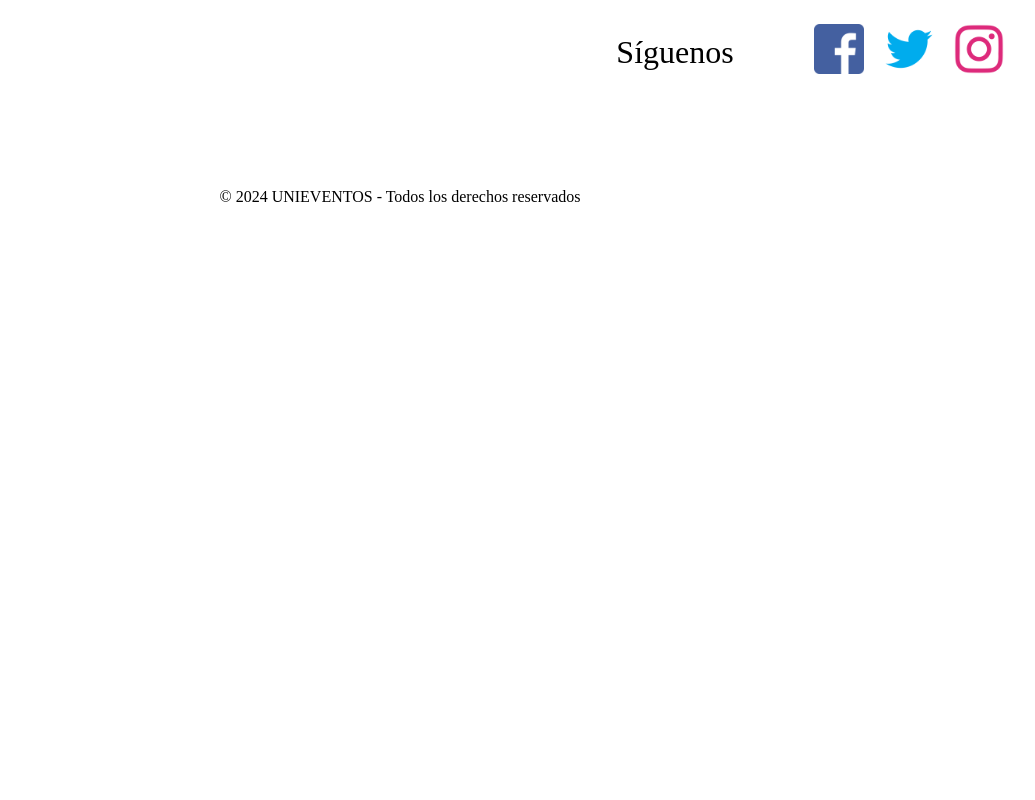
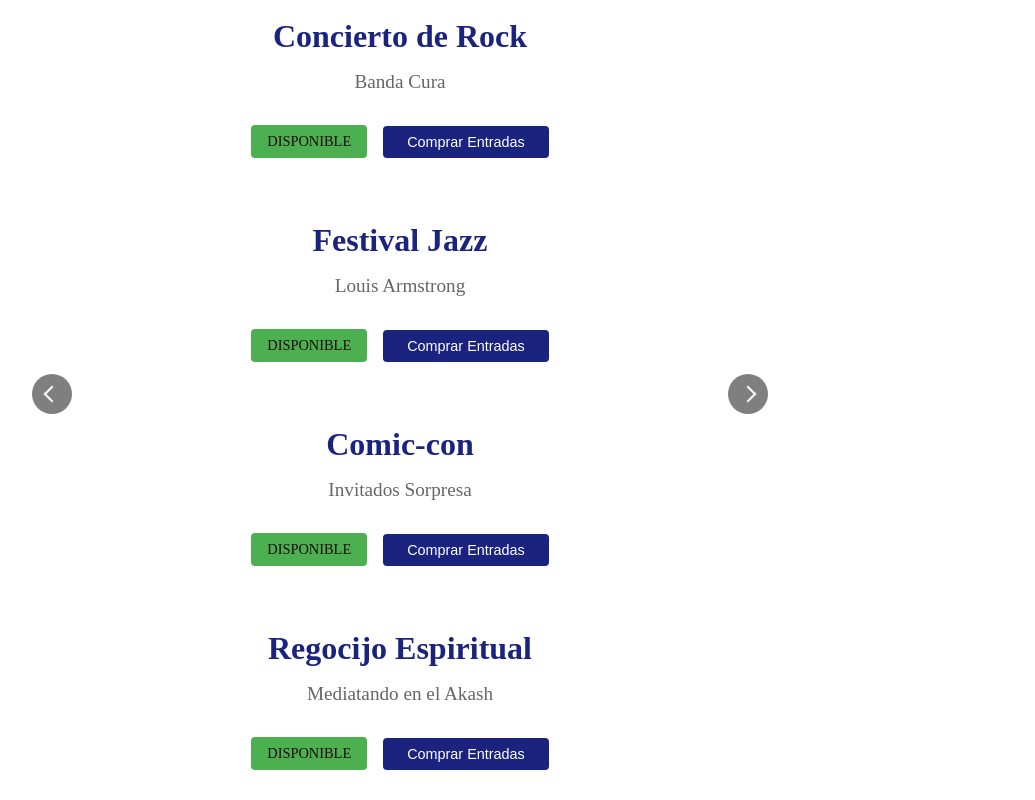
Before and after one commit to Vimag83/UNIEVENTOS-FRONT, an Angular app: page / in a window 1280 px wide. Shown: the part 620-1420 px from the top of the page, without its empty margins (240-1275 px from the left). Before the commit the page ends 882 px from the top, so only its background shows below. Built offline with nearby package versions, Linux system fonts and the light colour scheme.

Commit message:
Algo de maquillaje y eventos destacado en inicio

```diff
--- a/src/app/components/inicio/inicio.component.css
+++ b/src/app/components/inicio/inicio.component.css
@@ -1,9 +1,9 @@
 .hero-section {
   text-align: center;
   padding: 4rem 1rem;
-    background: linear-gradient(rgba(112, 100, 100, 0.7), rgba(36, 35, 35, 0.7)),
+  background: linear-gradient(rgba(240, 214, 186, 0.7), rgba(233, 152, 106, 0.7)),
               url('/assets/images/hero-bg.jpg') center/cover;
-    color: white;
+  color: rgb(76, 42, 42);
 }
 
 .hero-section h1 {
@@ -13,7 +13,7 @@
 
 .hero-section p {
   font-size: 1.2rem;
-    margin-bottom: rem;
+  margin-bottom: 1rem;
 }
 
 .hero-buttons {
@@ -42,133 +42,186 @@
 
 .btn.secondary {
   background: transparent;
-    border: 2px solid white;
-    color: white;
+  border: 2px solid rgb(105, 46, 46);
+  color: rgb(66, 35, 35);
 }
 
+/* Estilos para la sección de eventos destacados */
 .eventos-destacados {
   padding: 4rem 0;
+  text-align: center;
 }
 
 .eventos-destacados h2 {
-    text-align: center;
+  color: #666;
   margin-bottom: 2rem;
 }
-  .social-container {
-    display: flex;
-    justify-content: flex-end;
-    align-items: center;
-    gap: 60px;
-    padding-right: 60px; /* agrega un margen derecho para evitar que toque el borde */
-    margin-bottom: 10px; /* espacio opcional en la parte inferior */
+
+.carousel {
+  position: relative;
+  max-width: 800px;
+  margin: 0 auto;
+  padding: 2rem 0;
 }
 
-.social-text {
-    margin-right: 30px; /* espacio entre el texto y los iconos */
-    font-size: 2rem;
+.carousel-item {
+  text-align: center;
+  padding: 2rem;
 }
 
-.social-icons img {
-  margin-left: 20px; /* Espacio entre los iconos */
-  transition: transform 0.3s ease; /* Transición suave para el efecto hover */
-  display: inline-block; /* Necesario para la transformación */
-  width: 50px; /* o el tamaño que prefieras */
-  height: auto;
-  max-width: 100%;
-  margin-top: 0.5rem;
-  transform: translateY(-5px);
+.event-content {
+  display: flex;
+  flex-direction: column;
+  align-items: center;
+  gap: 1rem;
 }
 
+.event-title {
+  color: #1a237e;
+  font-size: 2rem;
+  margin: 0;
+}
+
+.event-subtitle {
+  color: #666;
+  font-size: 1.2rem;
+  margin: 0;
+}
+
+.event-buttons {
+  display: flex;
+  gap: 1rem;
+  align-items: center;
+  margin-top: 1rem;
+}
+
+.disponible-badge {
+  background-color: #4CAF50;
+  color: rgb(26, 12, 12);
+  padding: 0.5rem 1rem;
+  border-radius: 4px;
+  font-size: 0.9rem;
+}
+
+.comprar-btn {
+  background-color: #1a237e;
+  color: white;
+  border: none;
+  padding: 0.5rem 1.5rem;
+  border-radius: 4px;
+  cursor: pointer;
+  font-size: 0.9rem;
+}
+
+.carousel-controls {
+  position: absolute;
+  left: 0;
+  right: 0;
+  top: 50%;
+  transform: translateY(-50%);
+  display: flex;
+  justify-content: space-between;
+  padding: 0 2rem;
+}
+
+.control-btn {
+  background-color: rgba(0, 0, 0, 0.5);
+  color: white;
+  border: none;
+  width: 40px;
+  height: 40px;
+  border-radius: 50%;
+  cursor: pointer;
+  display: flex;
+  align-items: center;
+  justify-content: center;
+}
+
+.control-btn:hover {
+  background-color: rgba(0, 0, 0, 0.7);
+}
+
+/* Para los botones de navegación circulares */
+.control-btn.prev,
+.control-btn.next {
+  font-size: 0;
+  position: relative;
+}
+
+.control-btn.prev::before,
+.control-btn.next::before {
+  content: '';
+  width: 10px;
+  height: 10px;
+  border-top: 2px solid white;
+  border-right: 2px solid white;
+  display: inline-block;
+}
+
+.control-btn.prev::before {
+  transform: rotate(-135deg);
+}
+
+.control-btn.next::before {
+  transform: rotate(45deg);
+}
+
+/* Responsive */
+@media (max-width: 768px) {
+  .event-buttons {
+      flex-direction: column;
+  }
+
+  .carousel-controls {
+      padding: 0 1rem;
+  }
+}
+
+/* Estilos para la sección social */
 .social-container {
   display: flex;
   justify-content: flex-end;
   align-items: center;
   gap: 30px;
-  padding-right: 1%; /* agrega un margen derecho para evitar que toque el borde */
-  margin-bottom: 1%; /* espacio opcional en la parte inferior */
-}
-.carousel-container {
-  position: relative;
-  max-width: 1200px;
-  margin: 0 auto;
-  overflow: hidden;
+  padding-right: 1%;
+  margin-bottom: 1%;
 }
 
-.carousel-track {
-  display: flex;
-  transition: transform 0.5s ease-in-out;
+.social-text {
+  margin-right: 30px;
+  font-size: 2rem;
 }
 
-.event-card {
-  flex: 0 0 33.333%;
-  padding: 15px;
-  display: none;
+.social-icons img {
+  width: 50px;
+  height: auto;
+  margin-left: 20px;
+  transition: transform 0.3s ease;
 }
 
-.event-card.active {
-  display: block;
+.social-icons img:hover {
+  transform: translateY(-5px);
 }
 
-.event-card img {
-  width: 100%;
-  height: 200px;
-  object-fit: cover;
-  border-radius: 8px;
+/* Media queries para responsividad */
+@media (max-width: 768px) {
+  .hero-section h1 {
+      font-size: 2rem;
   }
 
-.event-info {
-  padding: 15px;
-  text-align: center;
+  .hero-buttons {
+      flex-direction: column;
+      gap: 0.5rem;
   }
 
-.status-badge {
-  display: inline-block;
-  padding: 5px 10px;
-  background-color: #4CAF50;
-  color: white;
-  border-radius: 4px;
-  margin: 10px 0;
+  .social-container {
+      flex-direction: column;
+      align-items: center;
+      padding-right: 0;
   }
 
-.buy-button {
-  width: 100%;
-  padding: 10px;
-  background-color: #1a237e;
-  color: white;
-  border: none;
-  border-radius: 4px;
-  margin: 5px 0;
-  cursor: pointer;
+  .social-text {
+      margin-right: 0;
+      margin-bottom: 1rem;
   }
-
-.wishlist-button {
-  width: 100%;
-  padding: 10px;
-  background-color: transparent;
-  border: 1px solid #1a237e;
-  color: #1a237e;
-  border-radius: 4px;
-  margin: 5px 0;
-  cursor: pointer;
 }
-
-.carousel-button {
-  position: absolute;
-  top: 50%;
-  transform: translateY(-50%);
-  background: rgba(0, 0, 0, 0.5);
-  color: white;
-  border: none;
-  padding: 15px;
-  cursor: pointer;
-  font-size: 24px;
-  z-index: 1;
-}
-
-.prev {
-  left: 0;
-}
-
-.next {
-  right: 0;
-}
--- a/src/app/components/inicio/inicio.component.html
+++ b/src/app/components/inicio/inicio.component.html
@@ -7,10 +7,58 @@
     </div>
   </div>
 
-  <section class="eventos-destacados">
+  <div class="eventos-destacados">
     <h2>Eventos Destacados</h2>
-
-  </section>
+    <div id="carouselExampleControls" class="carousel slide" data-bs-ride="carousel">
+        <div class="carousel-inner">
+            <div class="carousel-item active">
+                <div class="event-content">
+                    <h3 class="event-title">Concierto de Rock</h3>
+                    <p class="event-subtitle">Banda Cura</p>
+                    <div class="event-buttons">
+                        <span class="disponible-badge">DISPONIBLE</span>
+                        <button class="comprar-btn">Comprar Entradas</button>
+                    </div>
+                </div>
+            </div>
+            <div class="carousel-item active">
+              <div class="event-content">
+                  <h3 class="event-title">Festival Jazz</h3>
+                  <p class="event-subtitle">Louis Armstrong</p>
+                  <div class="event-buttons">
+                      <span class="disponible-badge">DISPONIBLE</span>
+                      <button class="comprar-btn">Comprar Entradas</button>
+                  </div>
+              </div>
+          </div>
+          <div class="carousel-item active">
+            <div class="event-content">
+                <h3 class="event-title">Comic-con</h3>
+                <p class="event-subtitle">Invitados Sorpresa</p>
+                <div class="event-buttons">
+                    <span class="disponible-badge">DISPONIBLE</span>
+                    <button class="comprar-btn">Comprar Entradas</button>
+                </div>
+            </div>
+        </div>
+        <div class="carousel-item active">
+          <div class="event-content">
+              <h3 class="event-title">Regocijo Espiritual</h3>
+              <p class="event-subtitle">Mediatando en el Akash</p>
+              <div class="event-buttons">
+                  <span class="disponible-badge">DISPONIBLE</span>
+                  <button class="comprar-btn">Comprar Entradas</button>
+              </div>
+          </div>
+      </div>
+            <!-- Repite para más eventos -->
+        </div>
+        <div class="carousel-controls">
+            <button class="control-btn prev">Prev</button>
+            <button class="control-btn next">Next</button>
+        </div>
+    </div>
+</div>
   <div class="social-container">
     <span class="social-text">Síguenos</span>
     <div class="social-icons">
```
Lines whose indentation alone changed are shown as unchanged.
